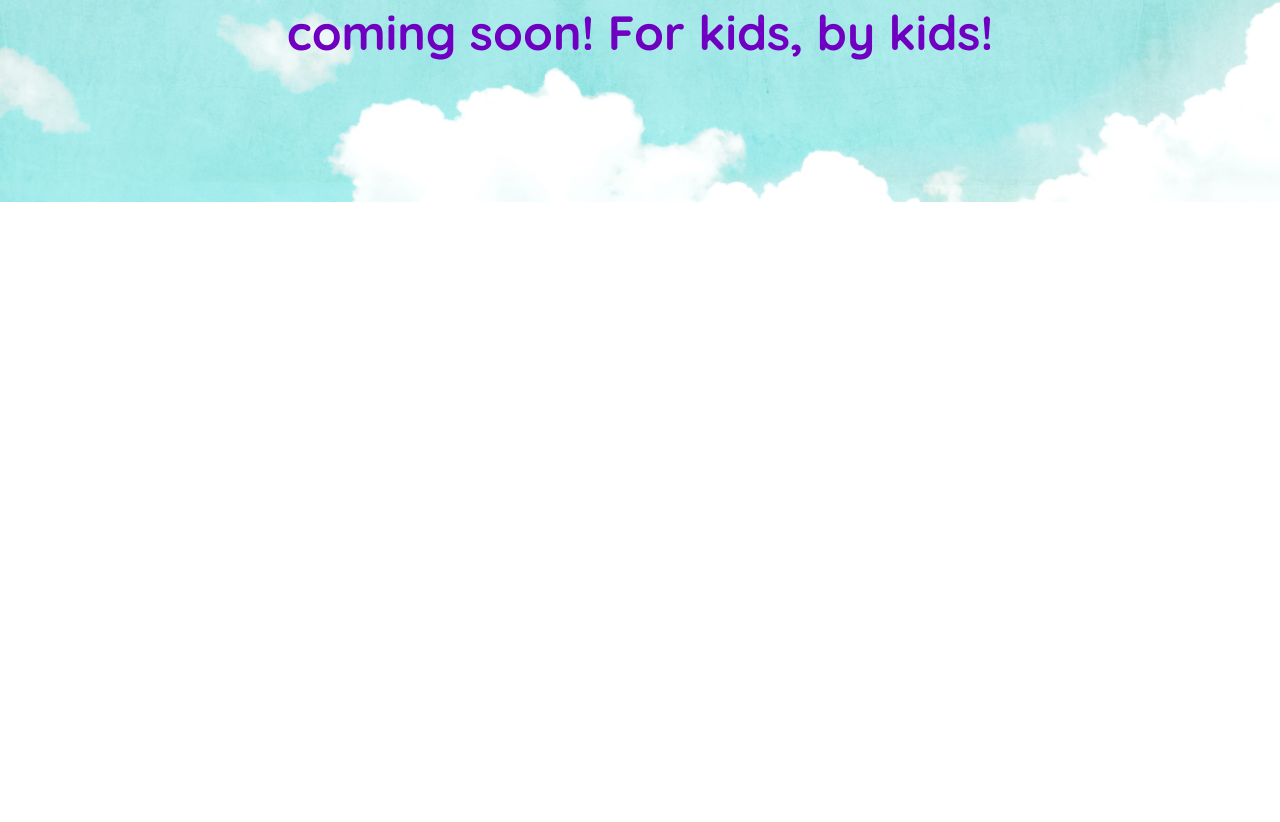
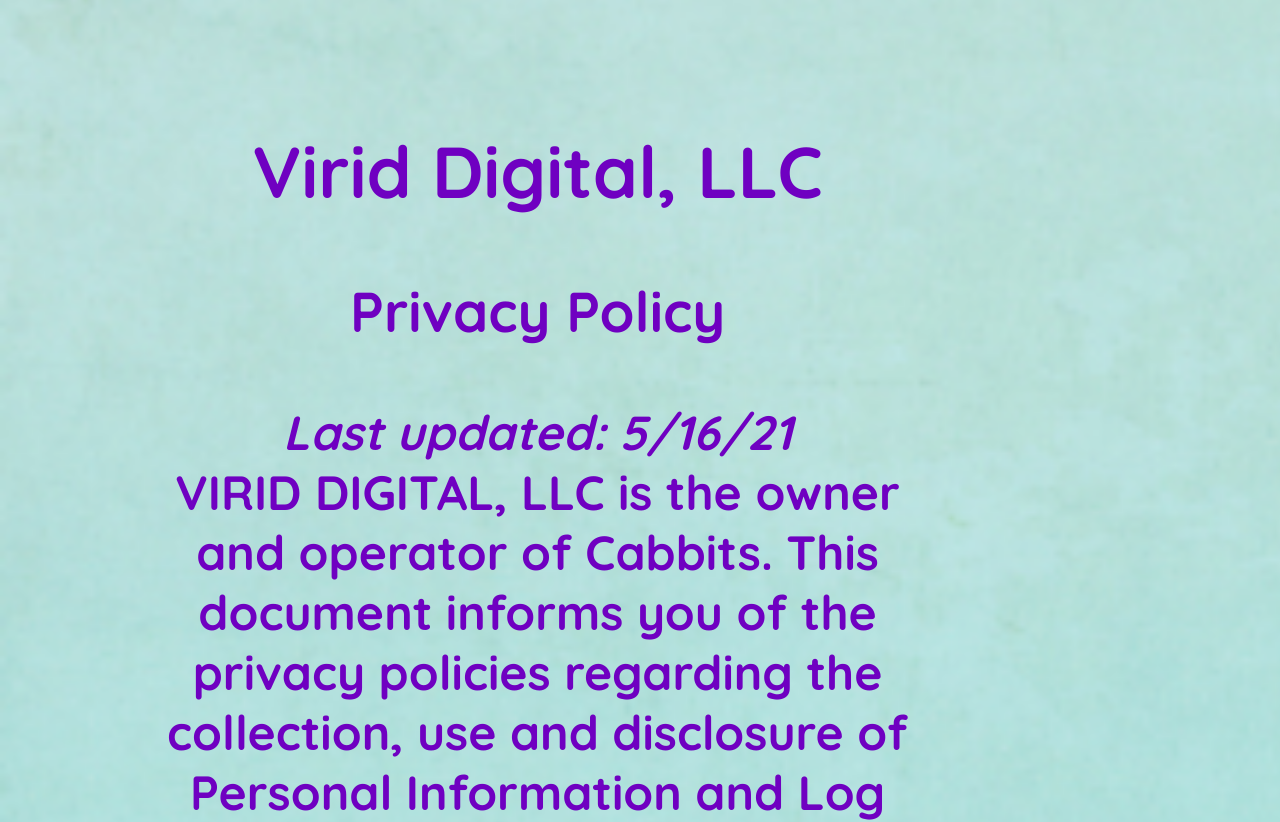
Before and after one commit to john-l-hansen/cabbit-tales, a React (Create React App) app: page / in a window 1280 px wide. Shown: the part 598-1420 px from the top of the page. Before the commit the page ends 800 px from the top, so only its background shows below. Built offline with nearby package versions, Linux system fonts and the light colour scheme.

Commit message:
add privacy policy

```diff
--- a/src/App.js
+++ b/src/App.js
@@ -43,6 +43,44 @@
         <p>
         The wonderful world of Cabbit Tales are coming soon! For kids, by kids!
         </p>
+
+        <p>
+
+        <p>
+      <h2>Virid Digital, LLC</h2>
+      <h3>Privacy Policy</h3>
+
+      <em>Last updated: 5/16/21</em>
+      <br />
+      VIRID DIGITAL, LLC is the owner and operator of Cabbits. This document informs you of the privacy policies  regarding the collection, use and disclosure of Personal Information and Log Data VIRID DIGITAL, LLC.  receive from users of the application. <br/>
+
+      Virid Digital, LLC does NOT use or store your Personal Information. By using Cabbit Tales, you agree to the collection and use of information in accordance with this policy. <br/>
+
+      <h3>Information Collection And Use</h3>
+
+      While using our Application, you will NOT be asked to provide personally identifiable information. Personally identifiable information include, but is not limited to your name, email, and address ("Personal Information").
+
+      Log Data
+
+      VIRID DIGITAL, LCC does collect non-personal information that Cabbits sends whenever the application is used ("Log Data").
+
+      This Log Data includes information the following: Time on View, Retention Rate, Churn Rate
+      Daily Active Users (DAU), Monthly Active Users (MAU), Daily Sessions Per DAU, and Stickiness (DAU/MAU)
+
+
+      Changes To This Privacy Policy
+
+      This Privacy Policy is effective as of 5/16/21 and will remain in effect except with respect to any changes in its provisions in the future, which will be in effect immediately after being posted on this page.
+
+      We reserve the right to update or change our Privacy Policy at any time and you should check this Privacy Policy periodically. Your continued use of Cabbits after we post any modifications to the Privacy Policy on this page will constitute your acknowledgment of the modifications and your consent to abide and be bound by the modified Privacy Policy.
+
+      If we make any material changes to this Privacy Policy, we may or maynot notify you either through the email address you have provided us, or by placing a prominent notice on our website.
+
+      Contact Us
+
+      If you have any questions about this Privacy Policy, please contact us at help@virid.co
+
+      </p>
         {/* <a
           className="App-link"
           href="https://reactjs.org"
@@ -51,6 +89,7 @@
         >
           <Button>Download on the App Store free today!</Button>
         </a> */}
+        </p>
       </header>
     </div>
   );
```
